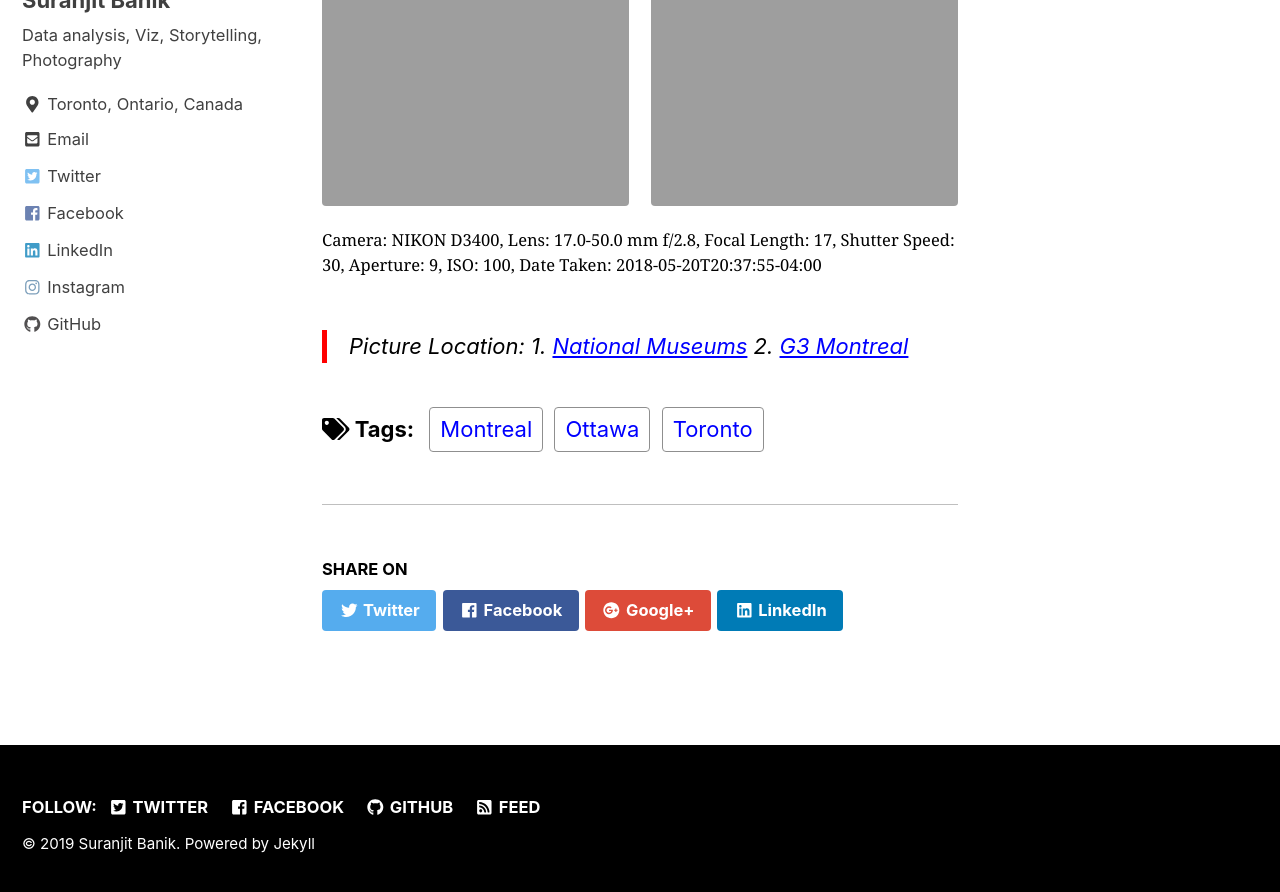
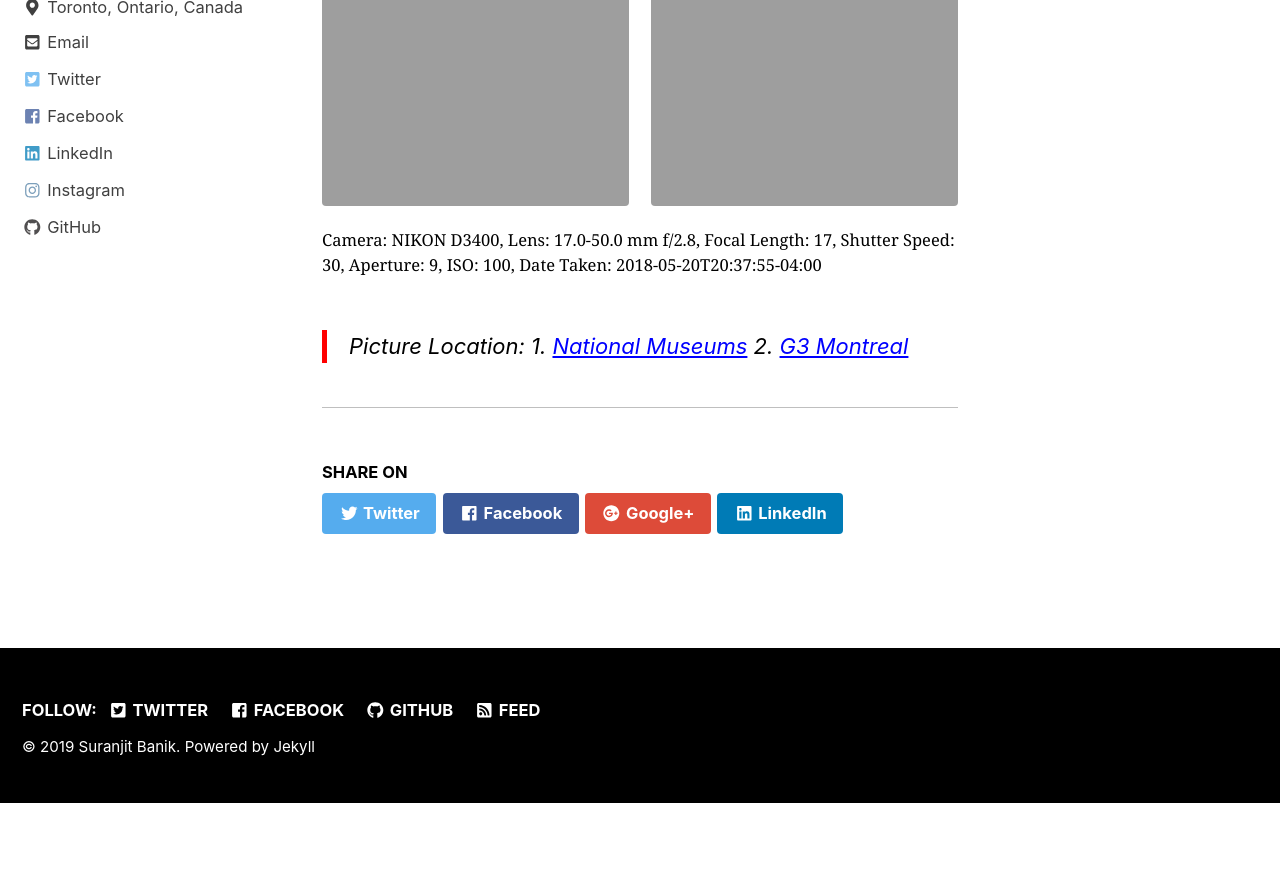
Before and after one commit to mastermindLAB/mastermindLAB.github.io, a Jekyll site: the page built from _pages/photography.md, in a window 1280 px wide and 900 px high, scrolled down 1795 px. Shown: the top 892 px of the window. Built offline with Jekyll 4.4.1, drawn with Linux system fonts in a browser that asks for light colours; nearby versions of some CDN libraries; after the commit the page ends 2598 px from its top, so only the background shows below that.

```diff
--- a/_pages/photography.md
+++ b/_pages/photography.md
@@ -2,7 +2,6 @@
 layout: archive
 permalink: /photography_page/
 title: "Photography posts"
-tags: [Ottawa, Toronto, Montreal]
 author_profile: true
 header:
   image: "/images/toronto.jpg"
@@ -28,6 +27,6 @@
 
 > Picture Location: 1. [National Museums](https://www.ottawatourism.ca/ottawa-insider/ottawas-seven-national-museums/) 2. [G3 Montreal](https://www.g3.ca/farmers-equity-plan)
 
+  {% include paginator.html %}
   {% include post_pagination.html %}
-    {% include tag-list.html %}
   {% include social-share.html %}
```
